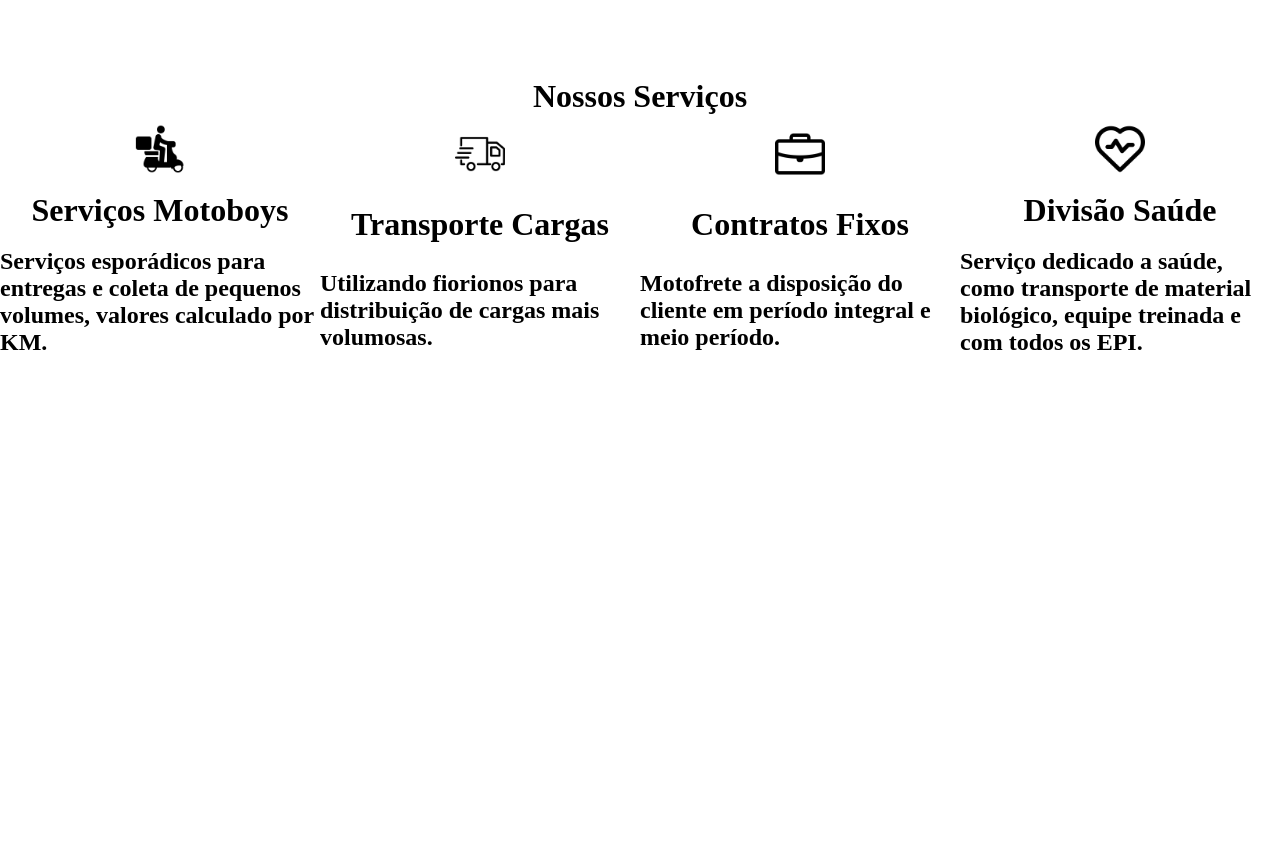
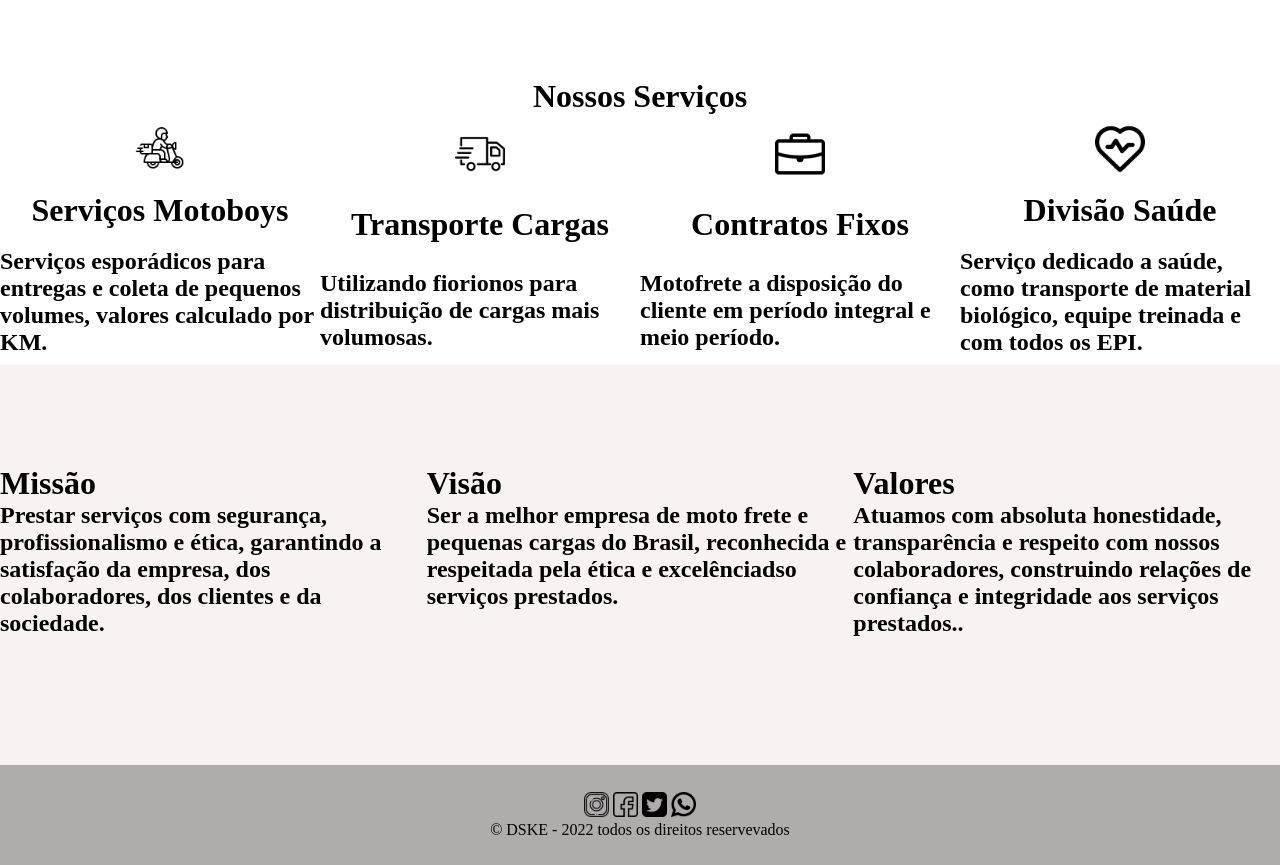
Before and after one commit to CharmonePinheiro/DSKE-SERVI-OS, a plain HTML site: page index.html in a window 1280 px wide. Shown: the part 540-1405 px from the top of the page. Before the commit the page ends 905 px from the top, so only its background shows below. Drawn offline with Linux system fonts and the light colour scheme.

Commit message:
Recente quase ok

```diff
--- a/index.html
+++ b/index.html
@@ -56,7 +56,7 @@
 
             <div class=" card-1">
 
-                <img src="IMGS/motopng-1.png" alt="" id="logo-cards">
+                <img src="IMGS/entrega-rapida.png" alt="" id="logo-cards">
                 <h1>Serviços Motoboys <br>
                 </h1>
                 <h2>Serviços esporádicos para entregas e coleta de pequenos volumes, valores calculado por KM.</h2>
@@ -100,5 +100,54 @@
 
     </main>
 
+    <div class="asside">
+
+
+<div class="card-ass">
+    <h1>Missão</h1>
+    <h2>Prestar serviços com segurança, profissionalismo e ética, garantindo a satisfação da empresa, dos colaboradores, dos clientes e da sociedade.</h2>
+</div>
+
+
+<div class="card-ass">
+    <h1>Visão</h1>
+    <h2>Ser a melhor empresa de moto frete e pequenas cargas do Brasil, reconhecida e respeitada pela ética e excelênciadso serviços prestados.</h2>
+</div>
+
+
+<div class="card-ass">
+    <h1>Valores</h1>
+    <h2>Atuamos com absoluta honestidade, transparência e respeito com nossos colaboradores, construindo relações de confiança e integridade aos serviços prestados..</h2>
+</div>
+
+
+
+
+
+
+
+
+
+
+
+
+    </div>
+
+    <footer class="footer">
+
+
+
+<div class="img-footer">
+    <img src="IMGS/imgs-footer/instagram.png" alt="">
+    <img src="IMGS/imgs-footer/facebook.png" alt="">
+    <img src="IMGS/imgs-footer/sinal-do-twitter.png" alt="">
+    <img src="IMGS/imgs-footer/whatsapp.png" alt="">
+
+</div>
+
+<div class="copy">© DSKE - 2022 todos os direitos reservevados</div>
+
+    </footer>
+
 </body>
 </html>
--- a/style.css
+++ b/style.css
@@ -196,3 +196,33 @@ p{
         width:350px;
 
     }
+
+    .card-ass{
+        height: 300px;
+        width: 600px;
+
+    }
+
+    .asside{
+
+display: flex;
+justify-content: space-around;
+padding-top: 100px;
+background-color: rgb(247, 243, 243);
+
+
+    }
+    .footer{
+        background-color: rgb(175, 172, 172);
+        height: 100px;
+        width: 100%;
+        display: flex;
+        align-items: center;
+        justify-content: center;
+        flex-direction: column;
+    }
+    .img-footer img{
+        height: 25px;
+        width: 25px;
+
+    }
```
Also changed, not shown: IMGS/imgs-footer/facebook.png (added), IMGS/imgs-footer/instagram.png (added), IMGS/imgs-footer/sinal-do-twitter.png (added), IMGS/imgs-footer/whatsapp.png (added), 2 other files.
